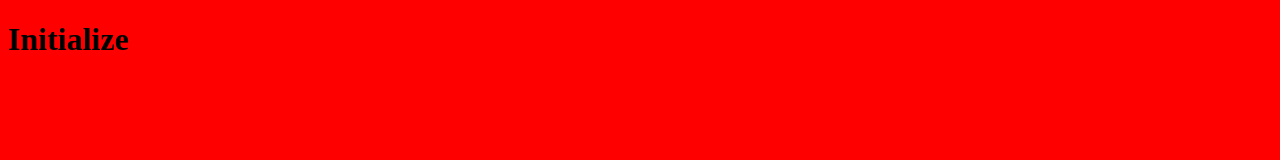
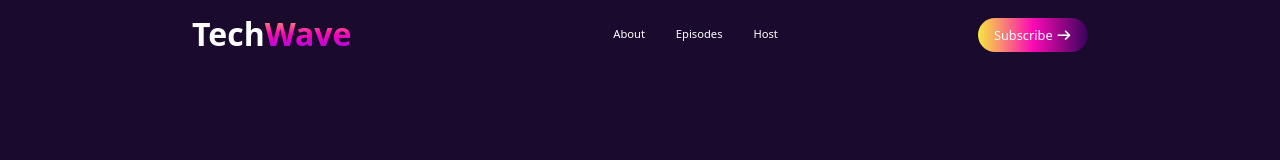
Before and after one commit to Nazmul-vs-code/assignment-2, a plain HTML site: page index.html in a window 1280 px wide. Drawn offline with nearby package versions, Linux system fonts and the light colour scheme.

Commit message:
nav added

```diff
--- a/index.html
+++ b/index.html
@@ -1,12 +1,30 @@
 <!DOCTYPE html>
 <html lang="en">
+
 <head>
     <meta charset="UTF-8">
     <meta name="viewport" content="width=device-width, initial-scale=1.0">
     <title>assignment-2</title>
+    <link rel="stylesheet" href="https://cdnjs.cloudflare.com/ajax/libs/font-awesome/7.0.1/css/all.min.css" integrity="sha512-2SwdPD6INVrV/lHTZbO2nodKhrnDdJK9/kg2XD1r9uGqPo1cUbujc+IYdlYdEErWNu69gVcYgdxlmVmzTWnetw==" crossorigin="anonymous" referrerpolicy="no-referrer" />
+    <script src="https://cdn.jsdelivr.net/npm/@tailwindcss/browser@4"></script>
     <link rel="stylesheet" href="style.css">
 </head>
+
 <body>
-    <h1>Initialize</h1>
+    <header>
+        <section >
+            <nav id="navebar" class="">
+                <h1 >Tech<span id="wave">Wave</span></h1>
+                <ul>
+                    <li><a href="">About</a></li>
+                    <li><a href="">Episodes</a></li>
+                    <li><a href="">Host</a></li>
+                </ul>
+                <button><a id="subscribe" href="">Subscribe <i class="fa-solid fa-arrow-right"></i></a></button>
+                <i id="bar" class="fa-solid fa-bars mt-4"></i>
+            </nav>
+        </section>
+    </header>
 </body>
+
 </html>
--- a/style.css
+++ b/style.css
@@ -1,3 +1,66 @@
+@import "tailwindcss";
+
 body {
-    background: red;
+    background: #1A0B2E;
+    color: white;
 }
+
+/* shared elements */
+
+/* header section */
+/* nav */
+#navebar {
+    display: flex;
+    justify-content: space-between;
+    width: 70%;
+    margin: 0 auto;
+    margin-top: 10px;
+}
+
+#navebar h1 {
+    font-size: 2rem;
+    font-weight: bold;
+}
+
+#wave {
+    background: linear-gradient(#F7E93F, #FB09B4, #9100F8);
+    -webkit-background-clip: text;
+    background-clip: text;
+    color: transparent;
+    font-weight: 800;
+}
+
+#navebar ul {
+    font-size: 70%;
+    display: flex;
+    align-items: center;
+    gap: 30%;
+}
+
+#navebar #subscribe {
+    background: linear-gradient(to right, #F7E93F, #FB09B4, #37035c);
+    font-size: .8rem;
+    padding: 8px 16px;
+    border-radius: 18px;
+}
+
+#bar {
+    display: none;
+}
+
+
+/* Media query */
+@media screen and (max-width:577px) {
+
+    #navebar {
+        width: 90%;
+    }
+    #navebar ul,
+    #subscribe {
+        display: none;
+    }
+
+    #bar {
+        display: block;
+    }
+}
```
